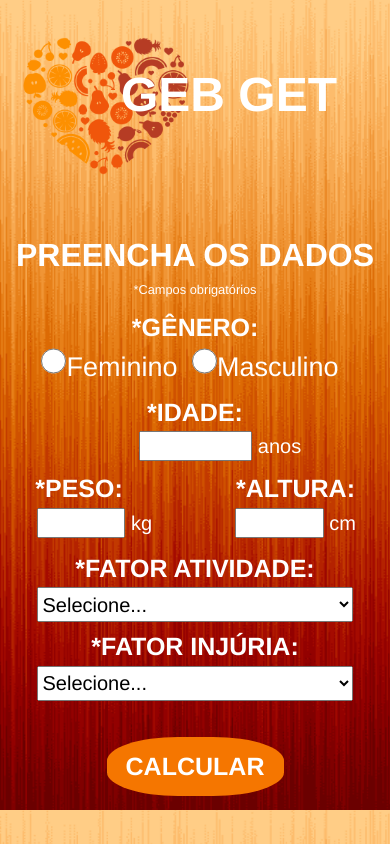
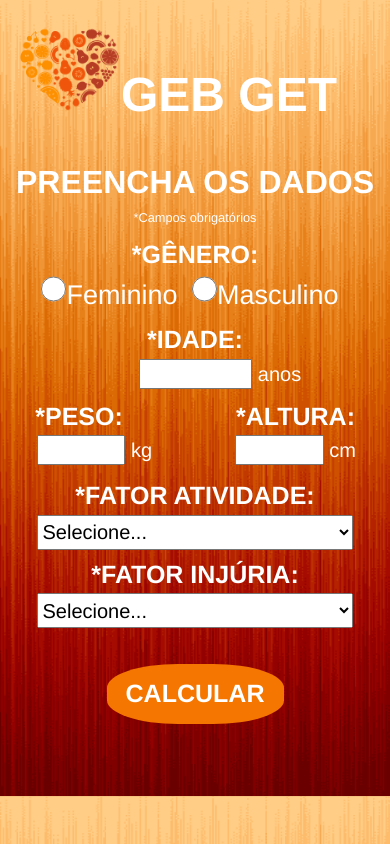
Before and after one commit to FranMaciel/ProjeGEBBET, a website: page calc.html in a window 390 px wide. Shown: the top 844 px of the page. Drawn offline with nearby package versions, Linux system fonts and the light colour scheme.

Commit message:
Ajuste do logo

```diff
--- a/calc.html
+++ b/calc.html
@@ -14,7 +14,7 @@
 <body class="flex-container">
     <header class="row">
         <figure class="col-md-2">
-            <a href="index.html"><img src="img/Logo.png" alt="" id="logo" style="position: relative; width: 180px;"></a>
+            <a href="index.html"><img src="img/Logo.png" alt="" id="logo" ></a>
         </figure>
         <h1 id="titulo" class="col-md-10">GEB GET</h1>
     </header>
--- a/css/styles.css
+++ b/css/styles.css
@@ -66,10 +66,7 @@ main {
     text-align: center;
 }
 
-#logo {
-    width: 22%;
-    position:fixed;
-}
+
 
 h2{
     font-weight: bold;
@@ -239,3 +236,16 @@ a {
 
 
 }
+#logo {
+    width: 45%;
+    position:relative;
+}
+
+@media (max-width: 530px) {
+    #logo {
+        width: 30%;
+        position:relative;
+    }
+
+
+}
```
